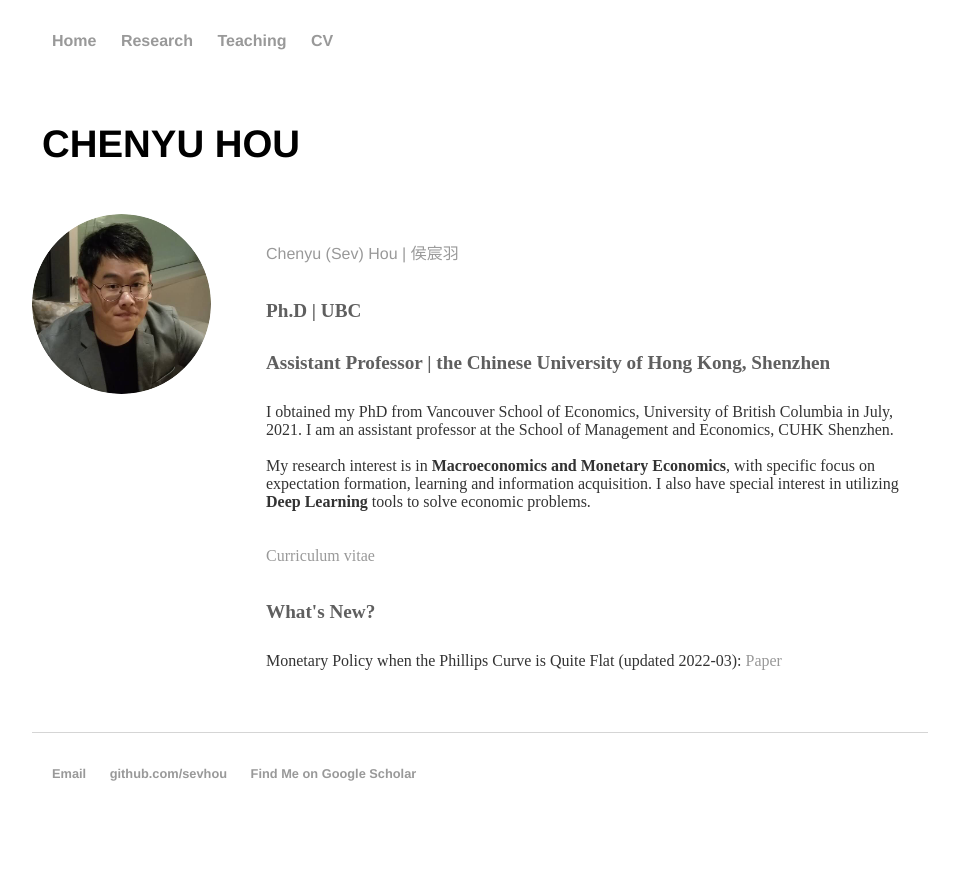
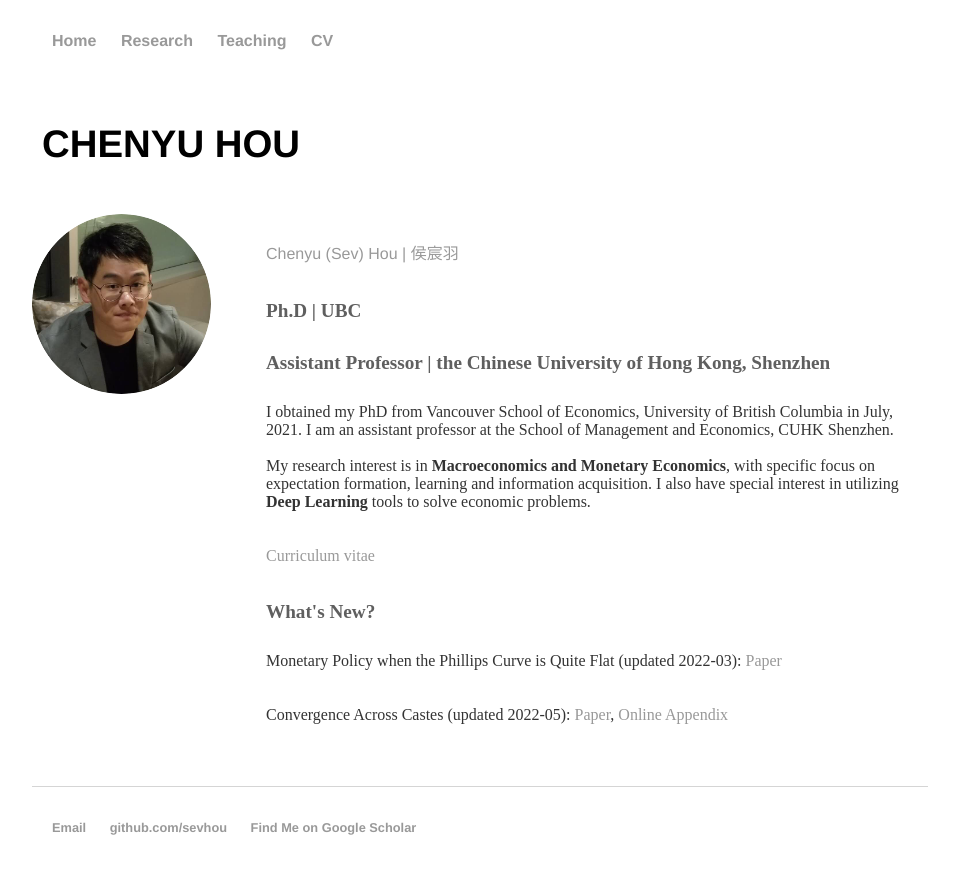
Before and after one commit to sevhou/sevhou.github.io, a Jekyll site: the page built from index.html, in a window 1280 px wide, cut to the strip 94-1009 px from the top of the page. Shown: the top 874 px of the strip, without its empty margins (160-1119 px from the left). Built offline with Jekyll 4.4.1, drawn with Linux system fonts in a browser that asks for light colours.

Commit message:
Update index.html

```diff
--- a/index.html
+++ b/index.html
@@ -19,6 +19,7 @@ title: Chenyu Hou (Sev)
 
 			<h2>What's New?</h2>
 			<p>Monetary Policy when the Phillips Curve is Quite Flat (updated 2022-03): <a href="https://sevhou.github.io/research/BHP2022.pdf"> Paper</a></p>
+			<p>Convergence Across Castes (updated 2022-05): <a href="https://sevhou.github.io/research/Gaps_v9.pdf"> Paper</a>,<a href="https://sevhou.github.io/research/Online Appendix.pdf"> Online Appendix</a></p>
 		</div><!-- /.rightblock -->
 
 	<p>
```
